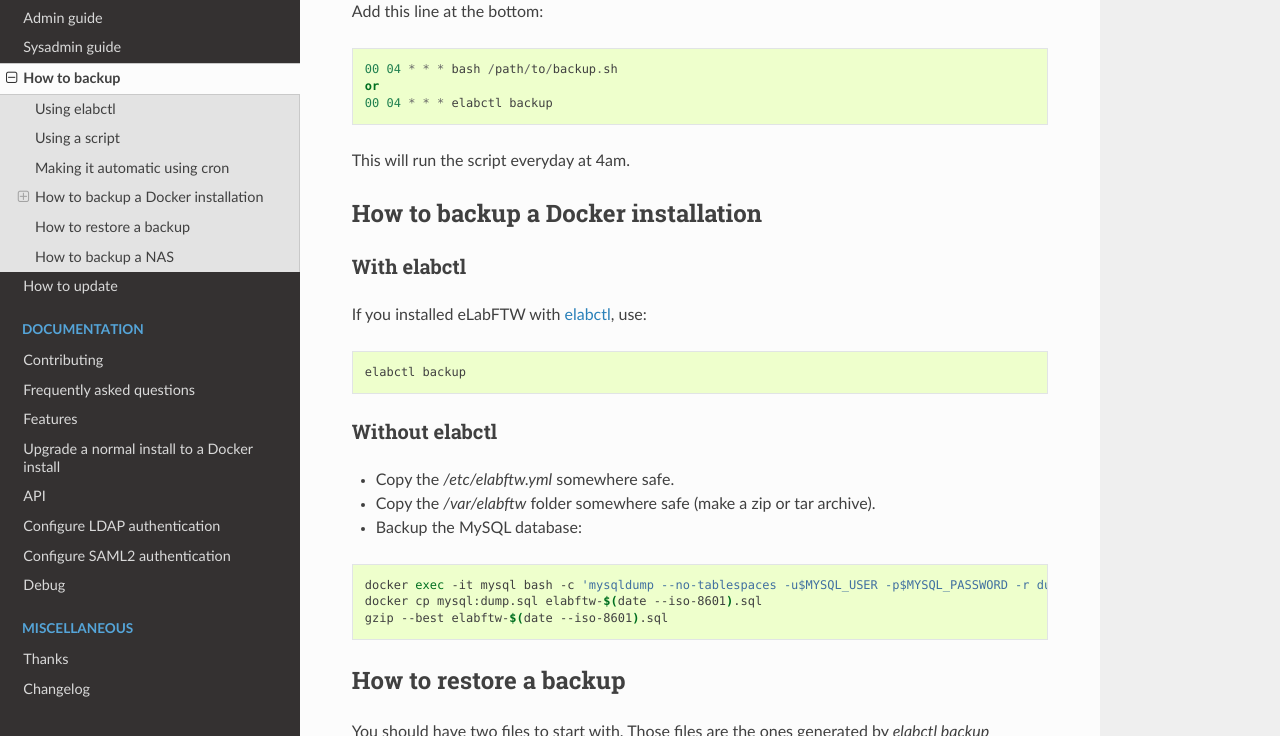
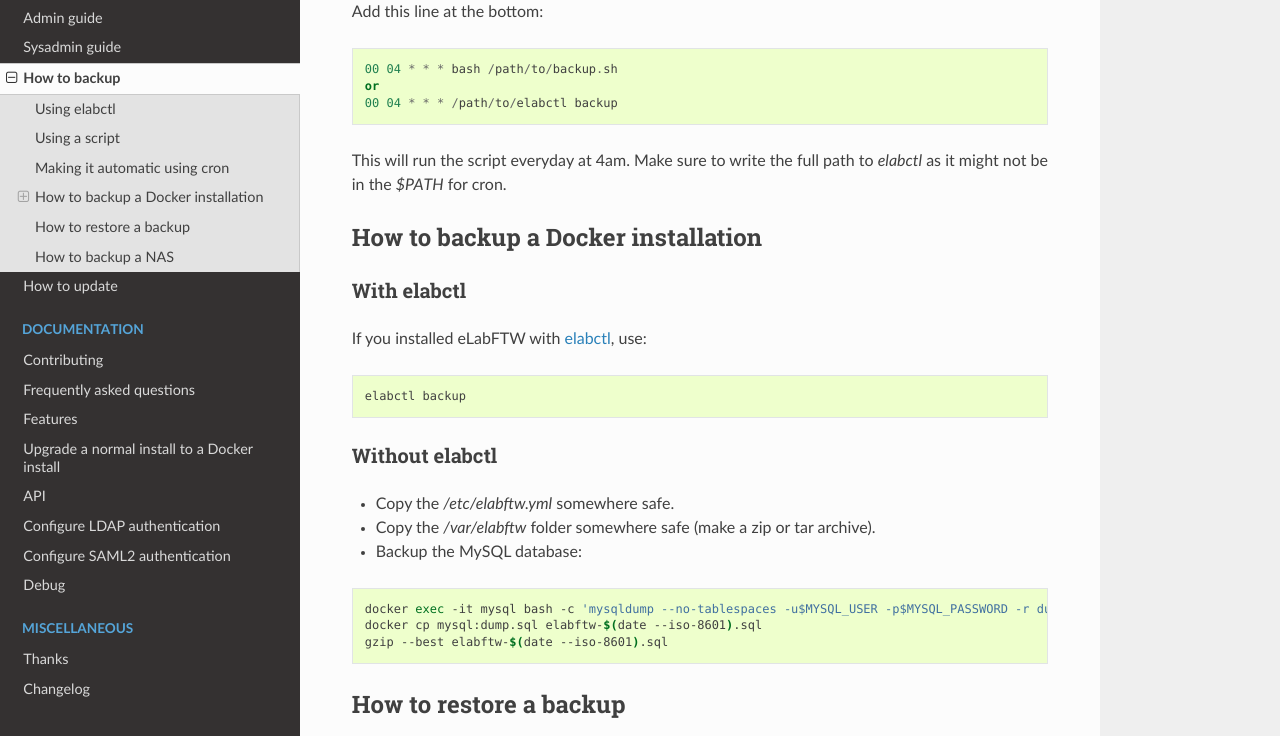
Before and after one commit to elabftw/elabdoc, a Sphinx documentation site: the page built from doc/backup.rst, in a window 1280 px wide and 900 px high, scrolled down 1718 px, cut to the strip 164-900 px from the top of the window. Built offline with Sphinx 7.4.7 and the Read the Docs theme 2.0.0, drawn with Linux system fonts in a browser that asks for light colours; pages that are not in the unit, such as notebooks, are missing from menus.

Commit message:
use full path for elabctl

```diff
--- a/doc/backup.rst
+++ b/doc/backup.rst
@@ -54,9 +54,9 @@
 
     00 04 * * * bash /path/to/backup.sh
     or
-    00 04 * * * elabctl backup
+    00 04 * * * /path/to/elabctl backup
 
-This will run the script everyday at 4am.
+This will run the script everyday at 4am. Make sure to write the full path to `elabctl` as it might not be in the `$PATH` for cron.
 
 How to backup a Docker installation
 -----------------------------------
```
